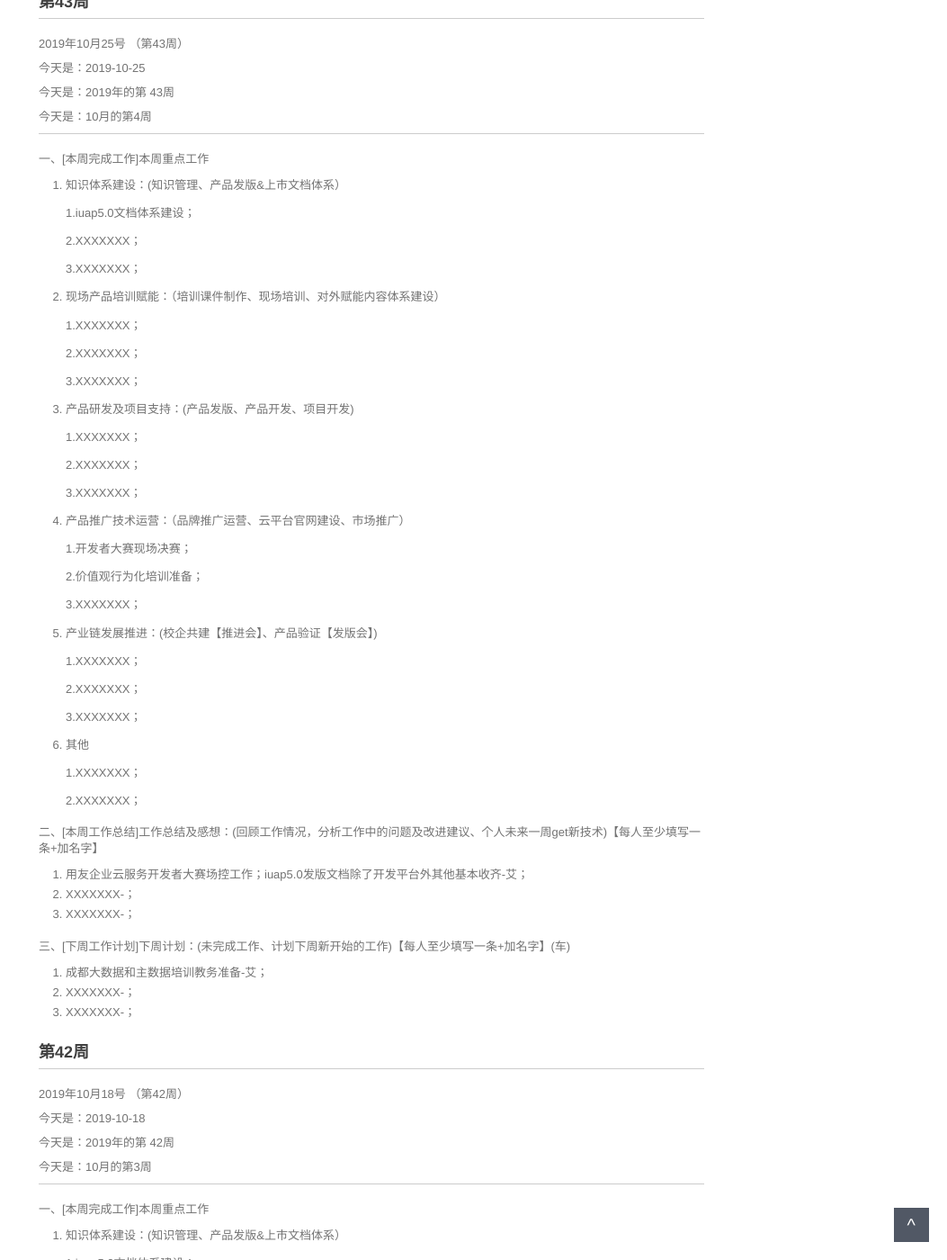
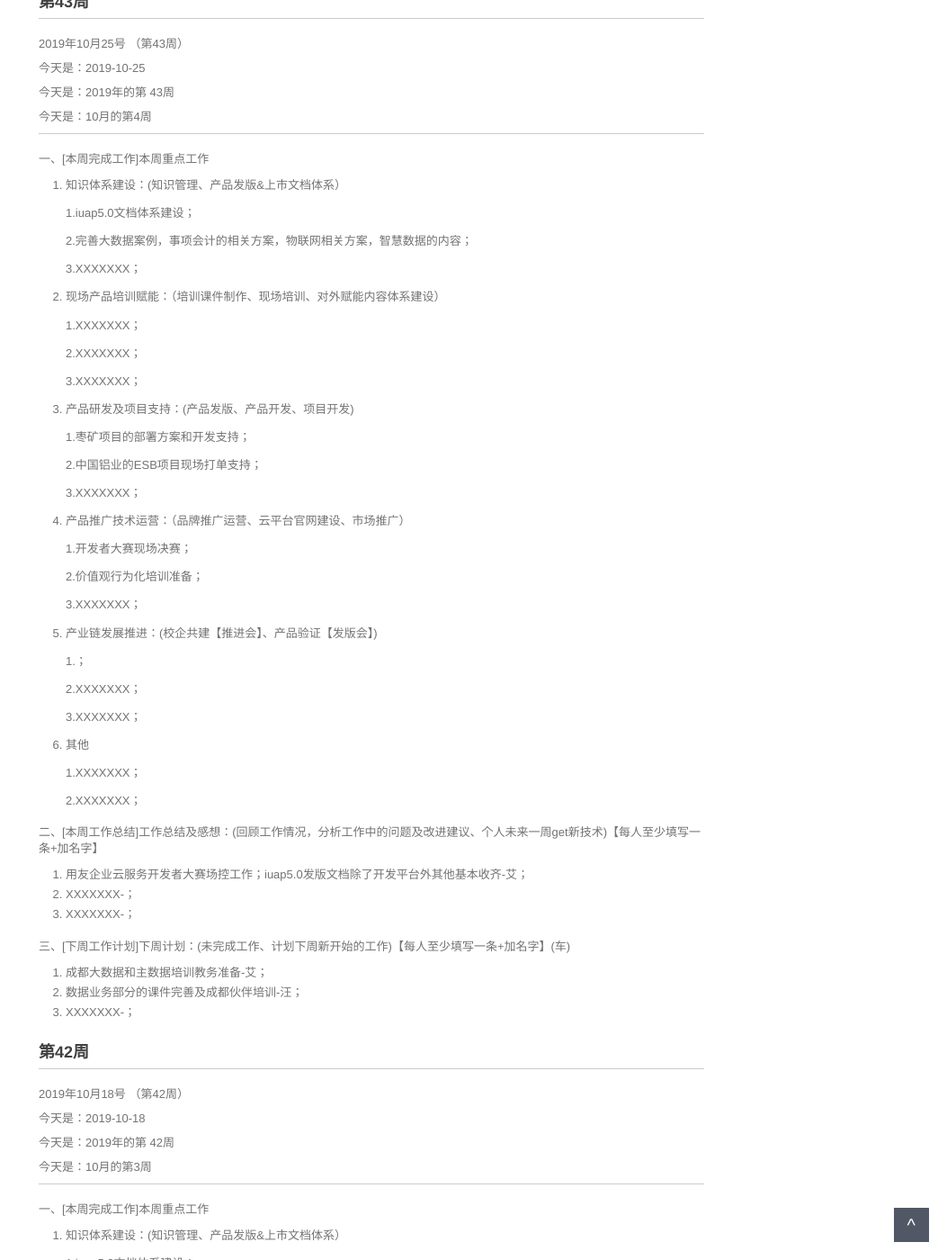
Before and after one commit to walllFlower/blog, a Jekyll site: the page built from _posts/2018-07-17-day_report_cxz.md, in a window 1280 px wide and 1400 px high, scrolled down 341 px. Shown: the whole window at 90% size, without its empty margins (227-1280 px from the left). Built offline with Jekyll 4.4.1, drawn with Linux system fonts in a browser that asks for light colours; comment, search, counter and statistics services are not loaded.

Commit message:
Update 2018-07-17-day_report_cxz.md

```diff
--- a/_posts/2018-07-17-day_report_cxz.md
+++ b/_posts/2018-07-17-day_report_cxz.md
@@ -28,7 +28,7 @@ categories: 技术运营工作周报
 
     1.iuap5.0文档体系建设；
 
-    2.XXXXXXX；
+    2.完善大数据案例，事项会计的相关方案，物联网相关方案，智慧数据的内容；
 
     3.XXXXXXX；
 
@@ -42,9 +42,9 @@ categories: 技术运营工作周报
 
 3. 产品研发及项目支持：(产品发版、产品开发、项目开发)
 
-    1.XXXXXXX；
-
-    2.XXXXXXX；
+    1.枣矿项目的部署方案和开发支持；
+
+    2.中国铝业的ESB项目现场打单支持；
 
     3.XXXXXXX；
 
@@ -59,7 +59,7 @@ categories: 技术运营工作周报
 
 5. 产业链发展推进：(校企共建【推进会】、产品验证【发版会】)
 
-    1.XXXXXXX；
+    1.；
 
     2.XXXXXXX；
 
@@ -80,7 +80,7 @@ categories: 技术运营工作周报
 三、[下周工作计划]下周计划：(未完成工作、计划下周新开始的工作)【每人至少填写一条+加名字】(车)
 
 1. 成都大数据和主数据培训教务准备-艾；
-2. XXXXXXX-；
+2. 数据业务部分的课件完善及成都伙伴培训-汪；
 3. XXXXXXX-；
 
 
```
